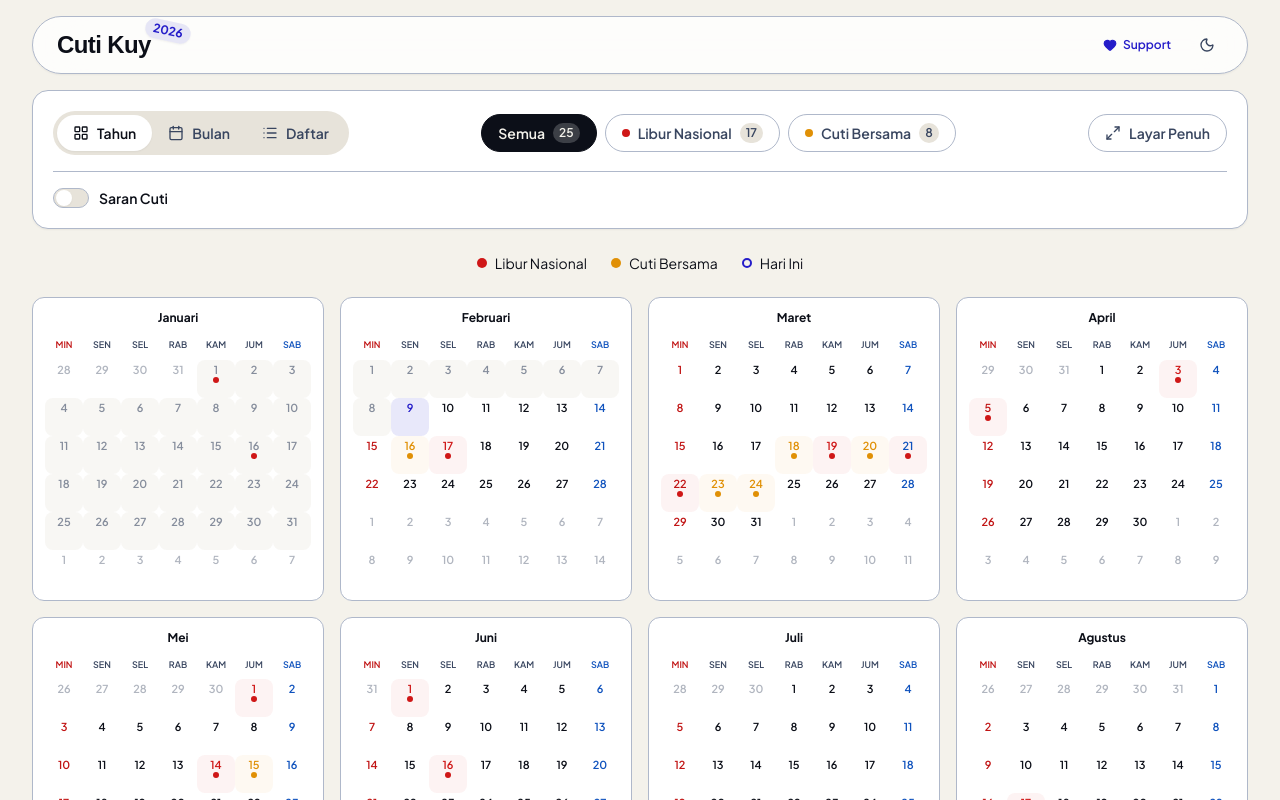
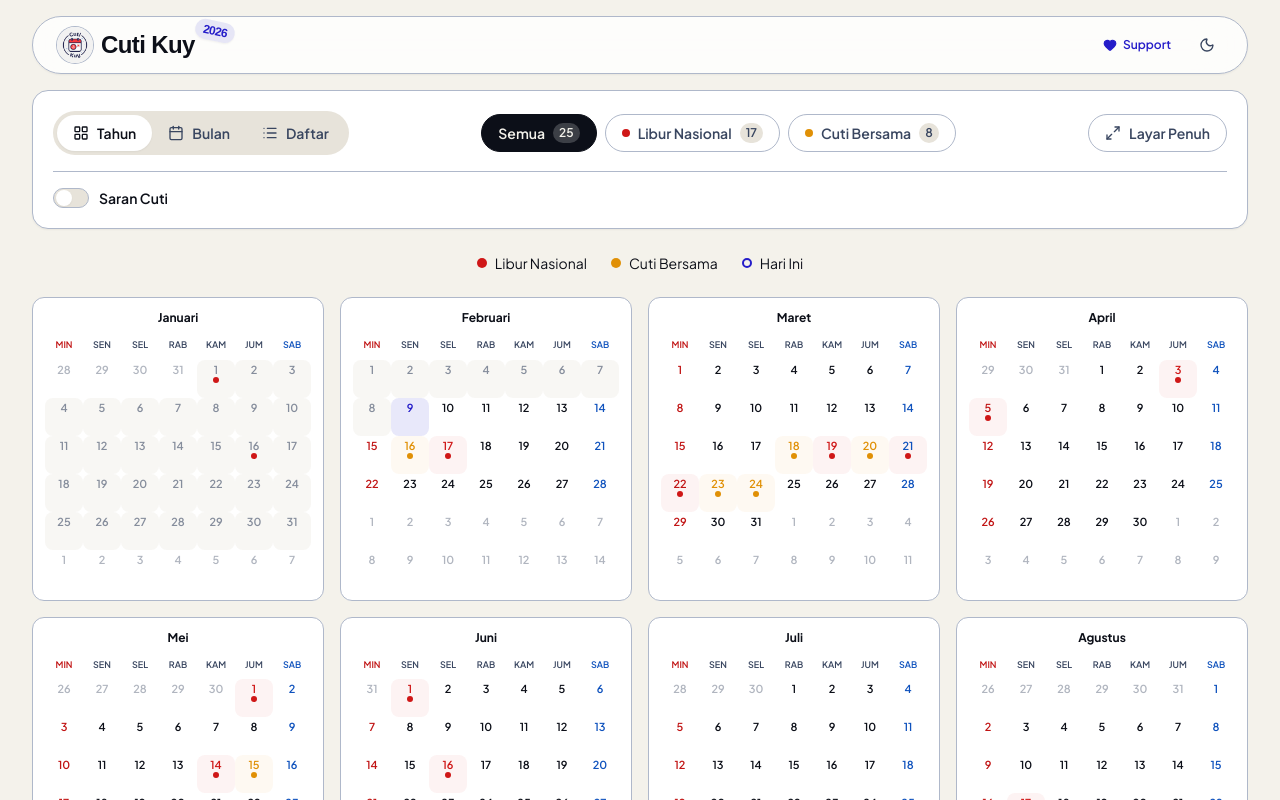
Before and after one commit to alfanfauzy/cutikuy, a React (Vite) app: page / in a window 1280 px wide. Shown: the top 800 px of the page. Built offline with nearby package versions, Linux system fonts and the light colour scheme; a web font is replaced by a local one.

Commit message:
feat(header): add logo to header and adjust layout

```diff
--- a/src/components/Header.jsx
+++ b/src/components/Header.jsx
@@ -6,12 +6,17 @@ export default function Header({ darkMode, toggleDarkMode }) {
       <nav className="rounded-full border border-border bg-card/80 backdrop-blur-xl backdrop-saturate-150 shadow-sm">
         <div className="max-w-7xl mx-auto px-5 sm:px-6">
           <div className="flex justify-between items-center h-14">
-            <div className="relative inline-flex items-baseline">
-              <span className="text-2xl font-bold tracking-tight text-foreground font-brand">
+            <div className="relative inline-flex items-center gap-2">
+              <img
+                src="/cuti-kuy-logo.png"
+                alt="Logo Cuti Kuy"
+                className="h-9 w-9 rounded-full object-cover ring-1 ring-border"
+              />
+              <span className="relative text-2xl font-bold tracking-tight text-foreground font-brand">
                 Cuti Kuy
-              </span>
-              <span className="absolute -top-2 -right-10 rotate-12 text-xs font-bold text-primary bg-primary/10 px-2 py-0.5 rounded-full shadow-sm">
-                2026
+                <span className="absolute -top-2 -right-10 rotate-12 text-xs font-bold text-primary bg-primary/10 px-2 py-0.5 rounded-full shadow-sm">
+                  2026
+                </span>
               </span>
             </div>
 
```
